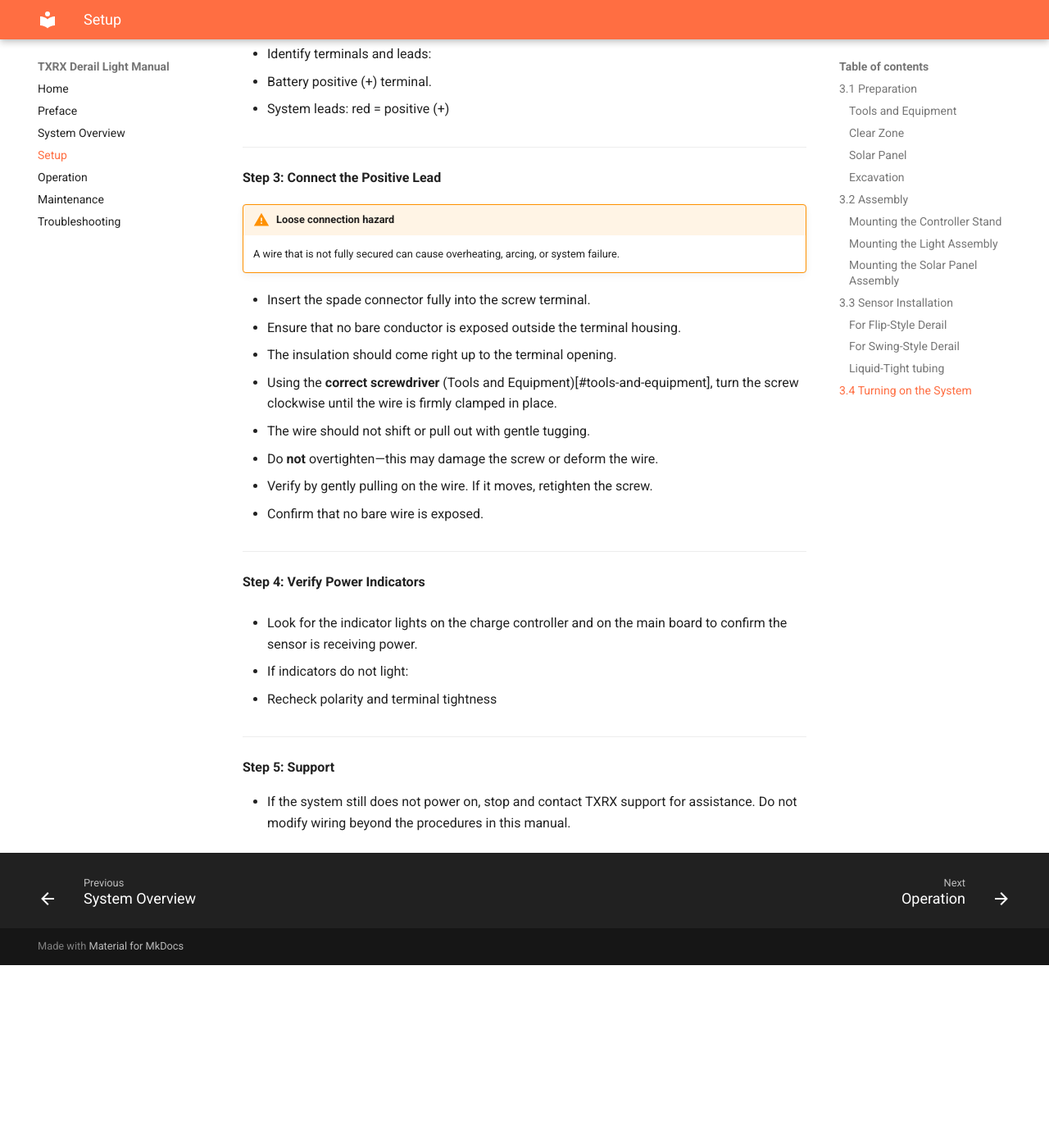
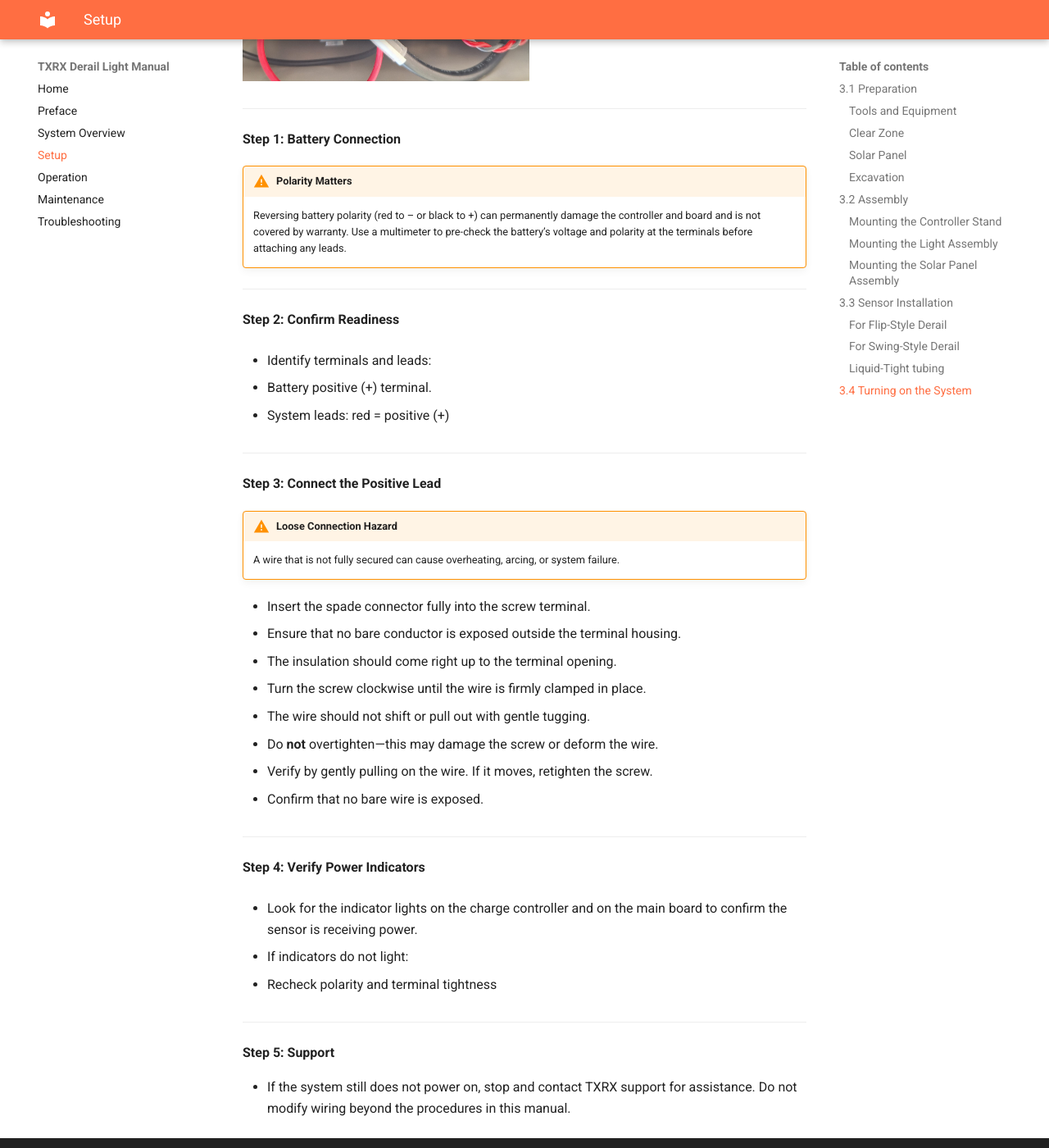
Before and after one commit to niell-ion/derail-docs, an MkDocs documentation site: the page built from docs/derail_setup.md, in a window 1280 px wide and 1400 px high, scrolled down 15881 px. Shown: the whole window at 82% size. Built offline with MkDocs 1.6.1 and Material for MkDocs 9.7.7, drawn with Linux system fonts in a browser that asks for light colours; before the commit the page ends 17058 px from its top, so only the background shows below that.

Commit message:
Update derail_setup.md

```diff
--- a/docs/derail_setup.md
+++ b/docs/derail_setup.md
@@ -334,6 +334,8 @@
 !!! warning
     Only connect the solar panel wires. Do not connect the battery wire until all installation steps are complete. Failure to follow this instruction may result in equipment damage.
 
+![Derail Sensor](assets/derail_terminals.jpg){: style="height:350px;width:350px"}
+
 * Connect the solar panel positive (+) and negative (–) leads to the Solar Panel + and Solar Panel – terminals on the controller board, as shown in the wiring diagram.
 
 * Tighten terminal screws securely.
@@ -563,14 +565,14 @@
 
 **Step 3: Connect the Positive Lead**
 
-!!! warning "Loose connection hazard"
+!!! warning "Loose Connection Hazard"
     A wire that is not fully secured can cause overheating, arcing, or system failure.
 
 * Insert the spade connector fully into the screw terminal.
    - Ensure that no bare conductor is exposed outside the terminal housing.
    - The insulation should come right up to the terminal opening.
 
-* Using the **correct screwdriver** (Tools and Equipment)[#tools-and-equipment], turn the screw clockwise until the wire is firmly clamped in place.
+* Turn the screw clockwise until the wire is firmly clamped in place.
    - The wire should not shift or pull out with gentle tugging.
    - Do **not** overtighten—this may damage the screw or deform the wire.
 
```
